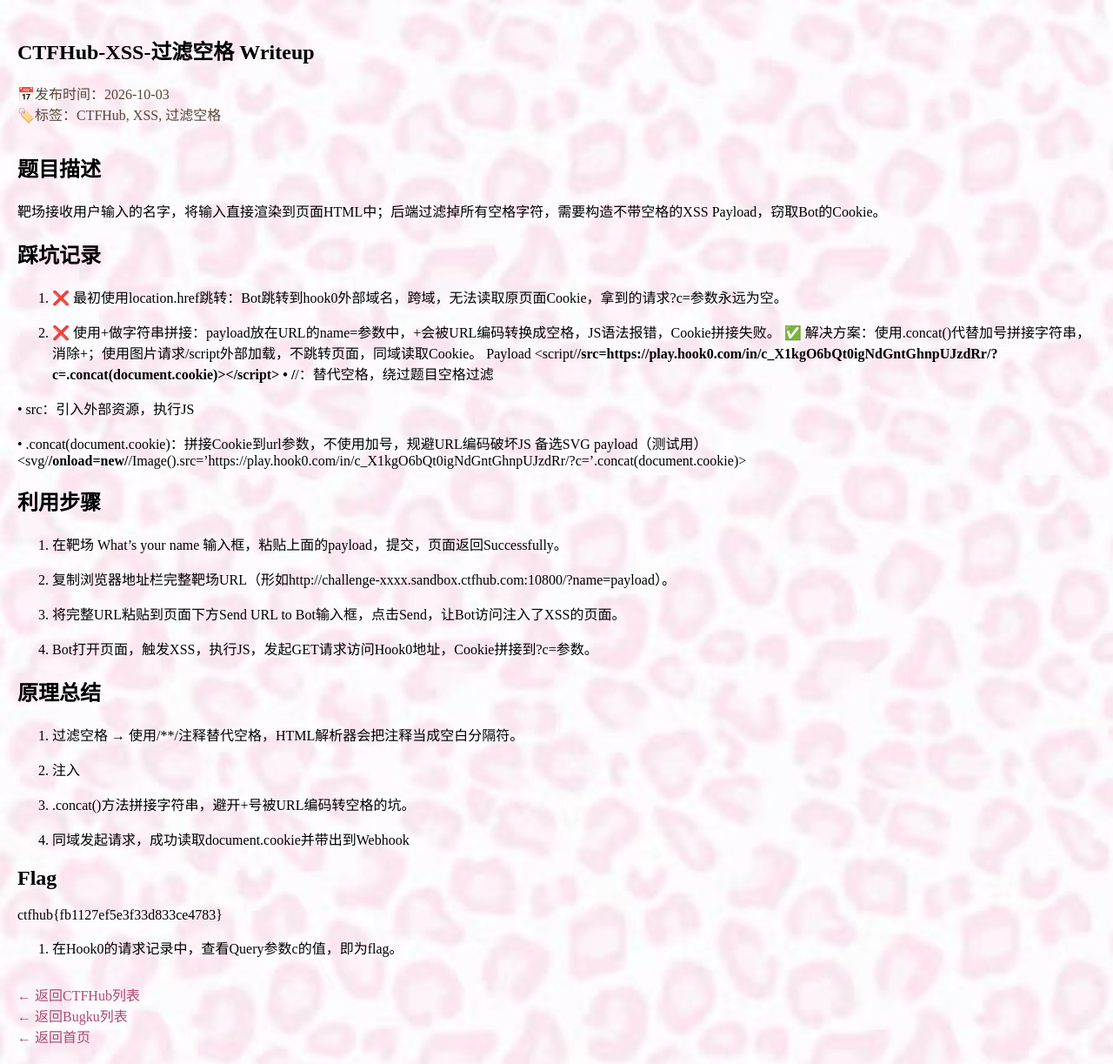
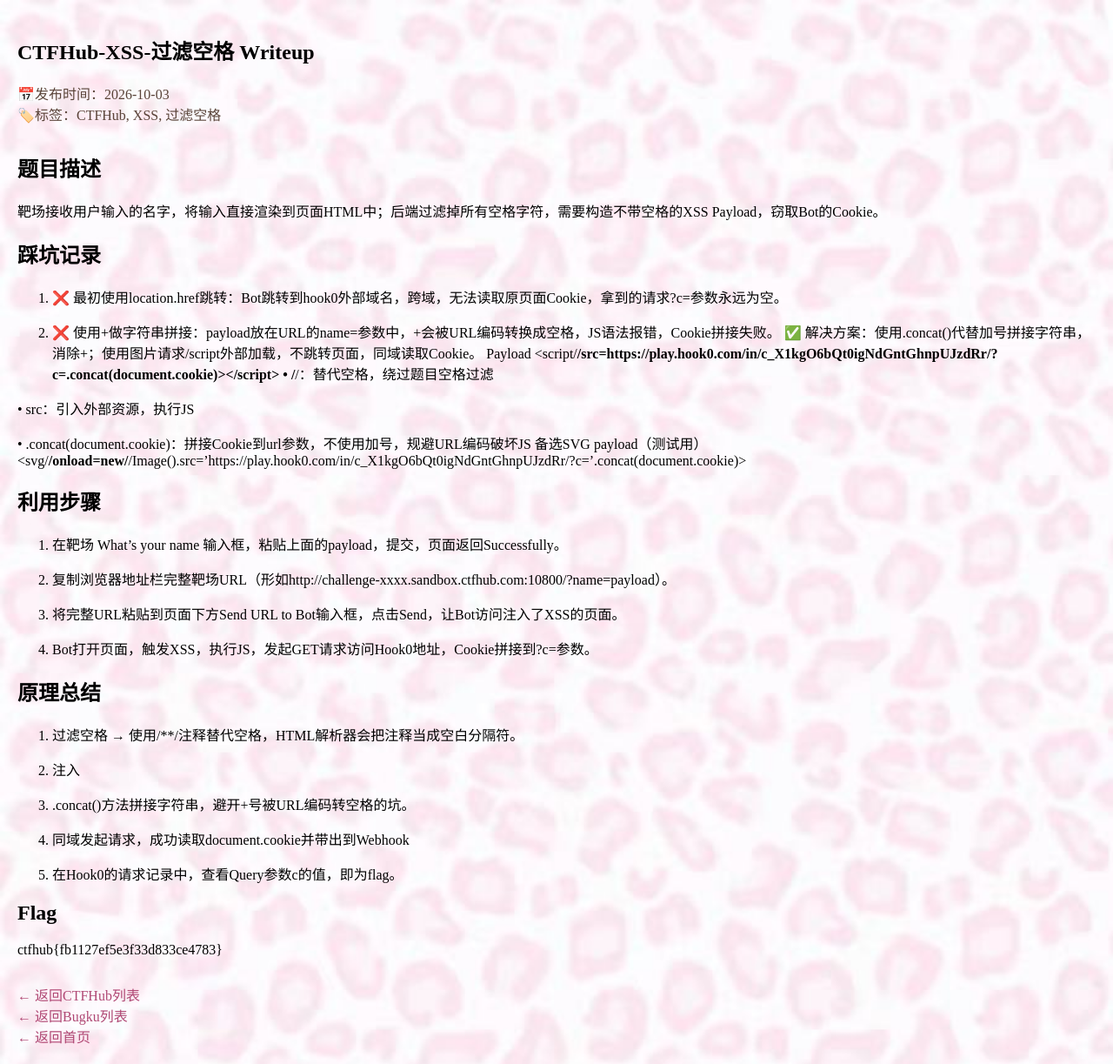
Before and after one commit to Eclair-Tracy/Eclair-Tracy.github.io, a Jekyll site: the page built from _posts/2026-10-03-ctfhub-XSS-过滤空格.md, in a window 1280 px wide. Shown: the whole page at 87% size. Built offline with Jekyll 4.4.1, drawn with Linux system fonts in a browser that asks for light colours; part of the change alters nothing that is shown.

Commit message:
Fix duplicate instruction for Query parameter 'c'
Removed duplicate instruction for checking Query parameter 'c' in Hook0's request records.

```diff
--- a/_posts/2026-10-03-ctfhub-XSS-过滤空格.md
+++ b/_posts/2026-10-03-ctfhub-XSS-过滤空格.md
@@ -44,6 +44,7 @@ Payload
 
 4. 同域发起请求，成功读取document.cookie并带出到Webhook
 
+5. 在Hook0的请求记录中，查看Query参数c的值，即为flag。
+
 ## Flag
 ctfhub{fb1127ef5e3f33d833ce4783}
-6. 在Hook0的请求记录中，查看Query参数c的值，即为flag。
```
